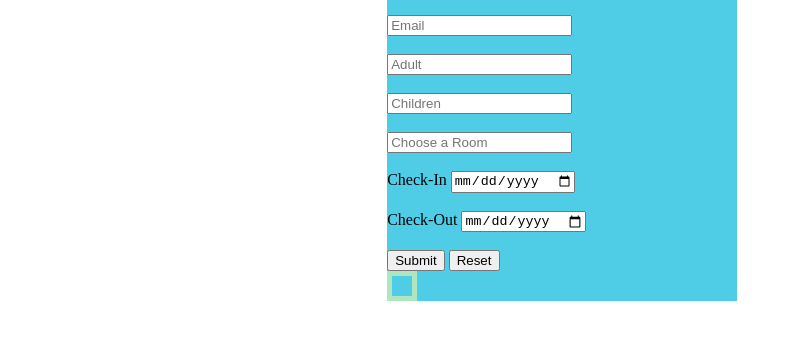
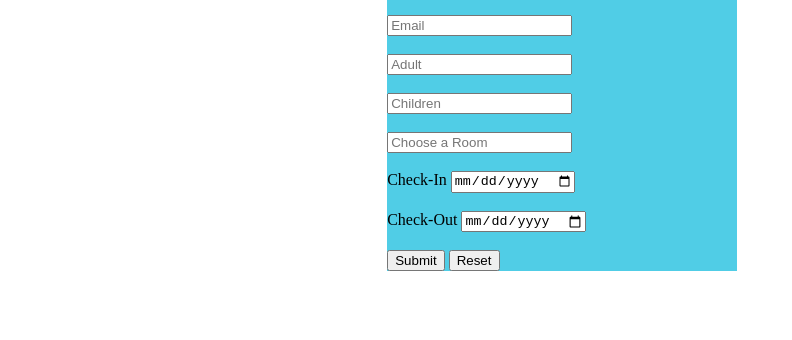
Before and after one commit to fredana/flatiron-frontend-phase-1-app-project, a plain HTML site: page index.html in a window 1280 px wide. Shown: the part 162-502 px from the top of the page, without its empty margins (0-792 px from the left). Drawn offline with Linux system fonts and the light colour scheme.

Commit message:
CONFIRMATION SECTION UPDATED

```diff
--- a/styles.css
+++ b/styles.css
@@ -17,8 +17,8 @@ body{
 }
 
 #confirmation{
-    border: 5px solid rgb(173, 230, 192);
-    padding: 10px;
+    /* border: 5px solid rgb(173, 230, 192);
+    padding: 10px; */
     width: fit-content;
     text-align: center;
 
```
